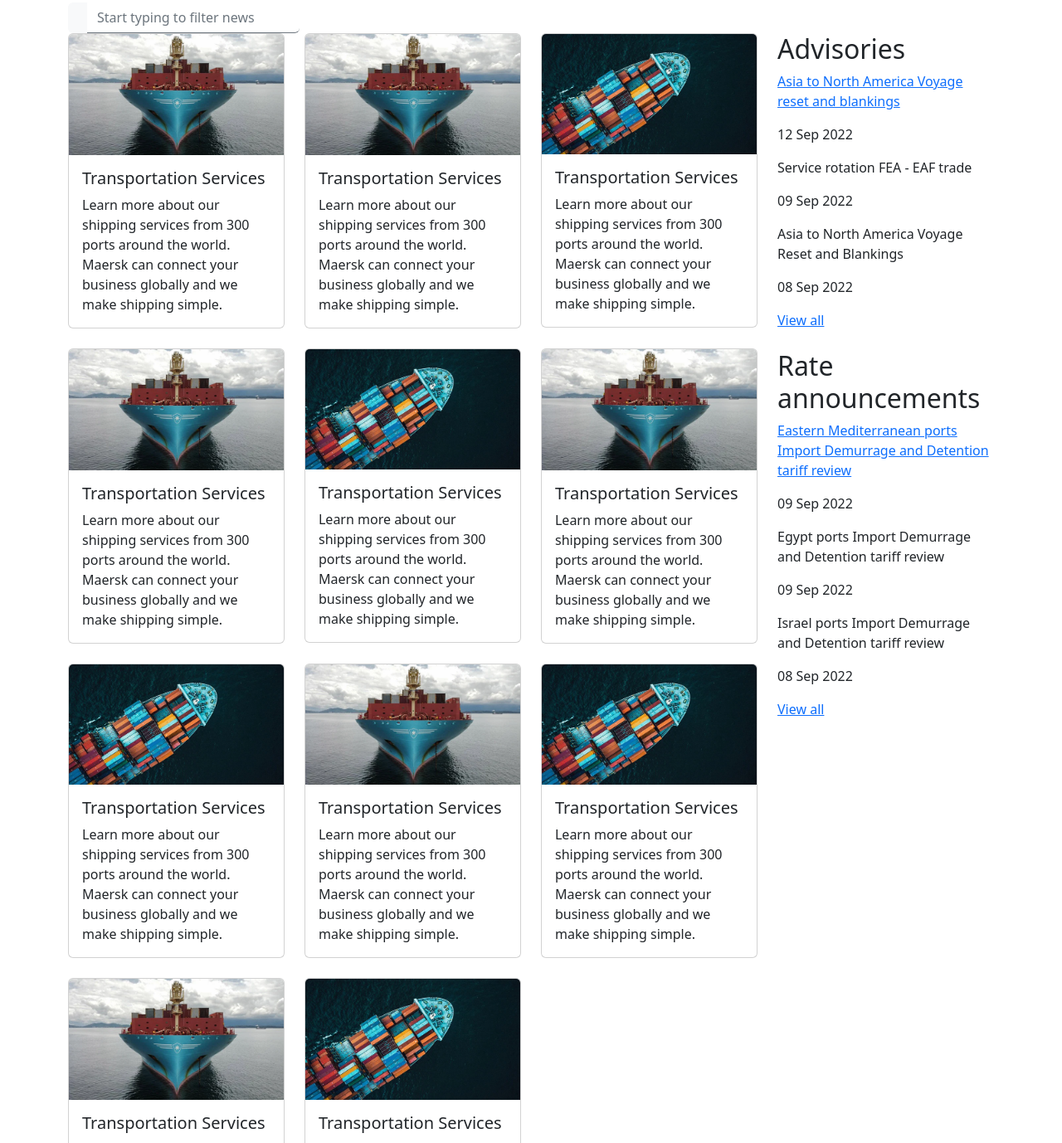
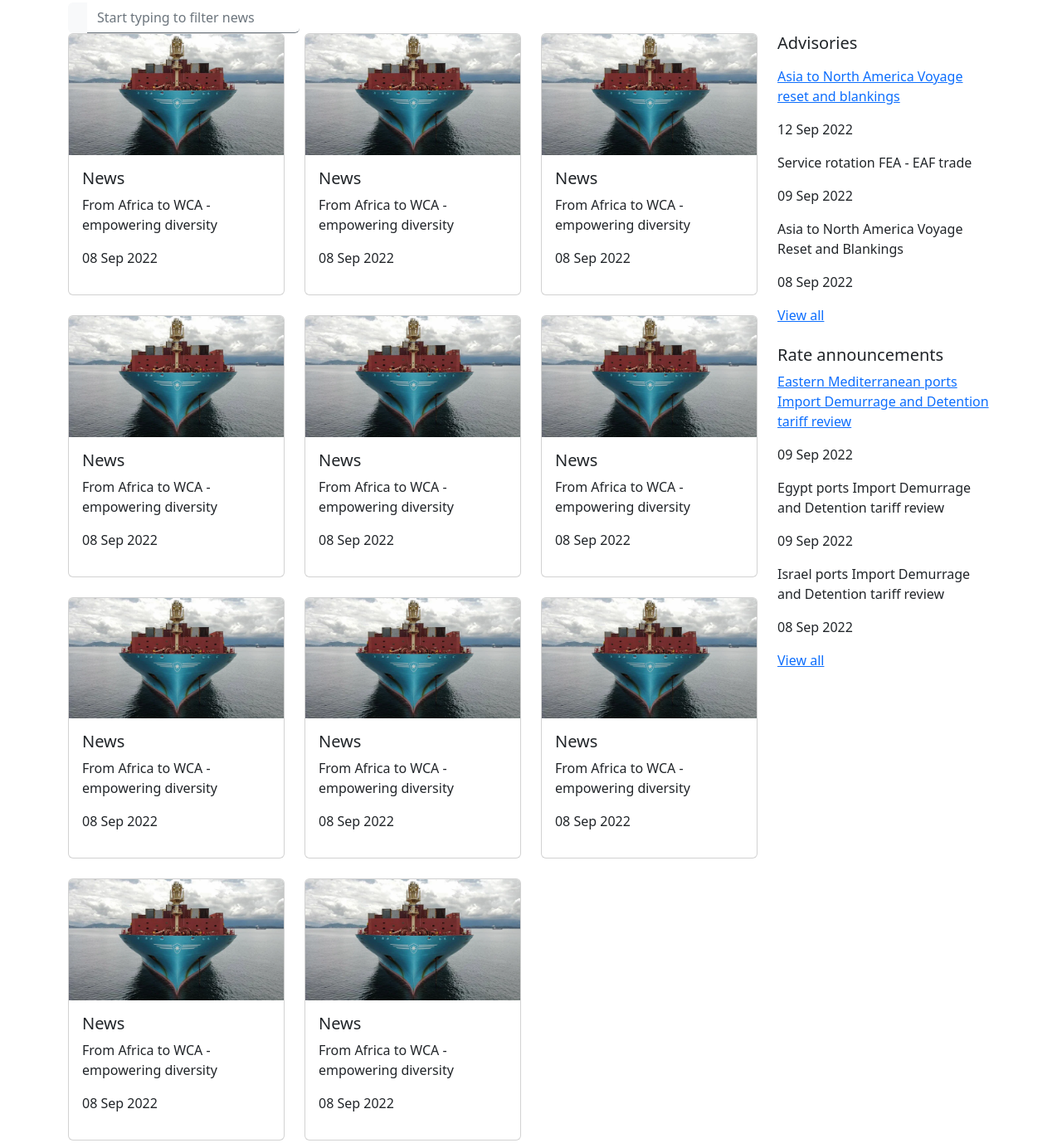
Before and after one commit to toluisjoel/maerskkk, a website: page news.html in a window 1280 px wide. Shown: the part 373-1751 px from the top of the page at 83% size. Drawn offline with nearby package versions, Linux system fonts and the light colour scheme.

Commit message:
Code refactorinf

```diff
--- a/news.html
+++ b/news.html
@@ -74,7 +74,7 @@
     <section class="my-4">
         <div class="container">
             <div class="row">
-                <div class="col-9">
+                <div class="col-lg-9 col-sm-12">
                     <div class="card border-0">
                         <div class="row align-items-center">
                             <div class="col-4">
@@ -95,8 +95,8 @@
                     </div>
                 </div>
 
-                <div class="col-3">
-                    <h3>Subscribe for newsletters</h3>
+                <div class="col-lg-3 col-sm-12">
+                    <h3 class="fs-5">Subscribe for newsletters</h3>
                     <p>Click below and fill in our newsletter subscription form to receive product
                         and service updates, news and industry insights.
                     </p>
@@ -122,17 +122,15 @@
             </div>
 
             <div class="row">
-                <div class="col-9">
-                    <div class="row row-cols-lg-3 g-4">
+                <div class="col-lg-9 col-sm-12">
+                    <div class="row row-cols-1 row-cols-lg-3 row-cols-md-3 row-cols-sm-1 g-4">
                         <div class="col">
                             <div class="card">
                                 <img src="./assets/images/shiplar.jpeg" alt="" class="card-img-top">
                                 <div class="card-body">
-                                    <h5 class="card-title heading">Transportation Services</h5>
-                                    <p class="card-text">
-                                        Learn more about our shipping services from 300 ports around the world.
-                                        Maersk can connect your business globally and we make shipping simple.
-                                    </p>
+                                    <h5 class="card-title">News</h5>
+                                    <p class="card-text">From Africa to WCA - empowering diversity</p>
+                                    <p>08 Sep 2022</p>
                                 </div>
                             </div>
                         </div>
@@ -140,23 +138,9 @@
                             <div class="card">
                                 <img src="./assets/images/shiplar.jpeg" alt="" class="card-img-top">
                                 <div class="card-body">
-                                    <h5 class="card-title heading">Transportation Services</h5>
-                                    <p class="card-text">
-                                        Learn more about our shipping services from 300 ports around the world.
-                                        Maersk can connect your business globally and we make shipping simple.
-                                    </p>
-                                </div>
-                            </div>
-                        </div>
-                        <div class="col">
-                            <div class="card">
-                                <img src="./assets/images/banner-v1_1024x575.jpeg" alt="" class="card-img-top">
-                                <div class="card-body">
-                                    <h5 class="card-title">Transportation Services</h5>
-                                    <p class="card-text">
-                                        Learn more about our shipping services from 300 ports around the world.
-                                        Maersk can connect your business globally and we make shipping simple.
-                                    </p>
+                                    <h5 class="card-title">News</h5>
+                                    <p class="card-text">From Africa to WCA - empowering diversity</p>
+                                    <p>08 Sep 2022</p>
                                 </div>
                             </div>
                         </div>
@@ -164,23 +148,9 @@
                             <div class="card">
                                 <img src="./assets/images/shiplar.jpeg" alt="" class="card-img-top">
                                 <div class="card-body">
-                                    <h5 class="card-title heading">Transportation Services</h5>
-                                    <p class="card-text">
-                                        Learn more about our shipping services from 300 ports around the world.
-                                        Maersk can connect your business globally and we make shipping simple.
-                                    </p>
-                                </div>
-                            </div>
-                        </div>
-                        <div class="col">
-                            <div class="card">
-                                <img src="./assets/images/banner-v1_1024x575.jpeg" alt="" class="card-img-top">
-                                <div class="card-body">
-                                    <h5 class="card-title">Transportation Services</h5>
-                                    <p class="card-text">
-                                        Learn more about our shipping services from 300 ports around the world.
-                                        Maersk can connect your business globally and we make shipping simple.
-                                    </p>
+                                    <h5 class="card-title">News</h5>
+                                    <p class="card-text">From Africa to WCA - empowering diversity</p>
+                                    <p>08 Sep 2022</p>
                                 </div>
                             </div>
                         </div>
@@ -188,23 +158,9 @@
                             <div class="card">
                                 <img src="./assets/images/shiplar.jpeg" alt="" class="card-img-top">
                                 <div class="card-body">
-                                    <h5 class="card-title heading">Transportation Services</h5>
-                                    <p class="card-text">
-                                        Learn more about our shipping services from 300 ports around the world.
-                                        Maersk can connect your business globally and we make shipping simple.
-                                    </p>
-                                </div>
-                            </div>
-                        </div>
-                        <div class="col">
-                            <div class="card">
-                                <img src="./assets/images/banner-v1_1024x575.jpeg" alt="" class="card-img-top">
-                                <div class="card-body">
-                                    <h5 class="card-title">Transportation Services</h5>
-                                    <p class="card-text">
-                                        Learn more about our shipping services from 300 ports around the world.
-                                        Maersk can connect your business globally and we make shipping simple.
-                                    </p>
+                                    <h5 class="card-title">News</h5>
+                                    <p class="card-text">From Africa to WCA - empowering diversity</p>
+                                    <p>08 Sep 2022</p>
                                 </div>
                             </div>
                         </div>
@@ -212,23 +168,9 @@
                             <div class="card">
                                 <img src="./assets/images/shiplar.jpeg" alt="" class="card-img-top">
                                 <div class="card-body">
-                                    <h5 class="card-title heading">Transportation Services</h5>
-                                    <p class="card-text">
-                                        Learn more about our shipping services from 300 ports around the world.
-                                        Maersk can connect your business globally and we make shipping simple.
-                                    </p>
-                                </div>
-                            </div>
-                        </div>
-                        <div class="col">
-                            <div class="card">
-                                <img src="./assets/images/banner-v1_1024x575.jpeg" alt="" class="card-img-top">
-                                <div class="card-body">
-                                    <h5 class="card-title">Transportation Services</h5>
-                                    <p class="card-text">
-                                        Learn more about our shipping services from 300 ports around the world.
-                                        Maersk can connect your business globally and we make shipping simple.
-                                    </p>
+                                    <h5 class="card-title">News</h5>
+                                    <p class="card-text">From Africa to WCA - empowering diversity</p>
+                                    <p>08 Sep 2022</p>
                                 </div>
                             </div>
                         </div>
@@ -236,32 +178,68 @@
                             <div class="card">
                                 <img src="./assets/images/shiplar.jpeg" alt="" class="card-img-top">
                                 <div class="card-body">
-                                    <h5 class="card-title heading">Transportation Services</h5>
-                                    <p class="card-text">
-                                        Learn more about our shipping services from 300 ports around the world.
-                                        Maersk can connect your business globally and we make shipping simple.
-                                    </p>
+                                    <h5 class="card-title">News</h5>
+                                    <p class="card-text">From Africa to WCA - empowering diversity</p>
+                                    <p>08 Sep 2022</p>
                                 </div>
                             </div>
                         </div>
                         <div class="col">
                             <div class="card">
-                                <img src="./assets/images/banner-v1_1024x575.jpeg" alt="" class="card-img-top">
+                                <img src="./assets/images/shiplar.jpeg" alt="" class="card-img-top">
                                 <div class="card-body">
-                                    <h5 class="card-title">Transportation Services</h5>
-                                    <p class="card-text">
-                                        Learn more about our shipping services from 300 ports around the world.
-                                        Maersk can connect your business globally and we make shipping simple.
-                                    </p>
+                                    <h5 class="card-title">News</h5>
+                                    <p class="card-text">From Africa to WCA - empowering diversity</p>
+                                    <p>08 Sep 2022</p>
+                                </div>
+                            </div>
+                        </div>
+                        <div class="col">
+                            <div class="card">
+                                <img src="./assets/images/shiplar.jpeg" alt="" class="card-img-top">
+                                <div class="card-body">
+                                    <h5 class="card-title">News</h5>
+                                    <p class="card-text">From Africa to WCA - empowering diversity</p>
+                                    <p>08 Sep 2022</p>
+                                </div>
+                            </div>
+                        </div>
+                        <div class="col">
+                            <div class="card">
+                                <img src="./assets/images/shiplar.jpeg" alt="" class="card-img-top">
+                                <div class="card-body">
+                                    <h5 class="card-title">News</h5>
+                                    <p class="card-text">From Africa to WCA - empowering diversity</p>
+                                    <p>08 Sep 2022</p>
+                                </div>
+                            </div>
+                        </div>
+                        <div class="col">
+                            <div class="card">
+                                <img src="./assets/images/shiplar.jpeg" alt="" class="card-img-top">
+                                <div class="card-body">
+                                    <h5 class="card-title">News</h5>
+                                    <p class="card-text">From Africa to WCA - empowering diversity</p>
+                                    <p>08 Sep 2022</p>
+                                </div>
+                            </div>
+                        </div>
+                        <div class="col">
+                            <div class="card">
+                                <img src="./assets/images/shiplar.jpeg" alt="" class="card-img-top">
+                                <div class="card-body">
+                                    <h5 class="card-title">News</h5>
+                                    <p class="card-text">From Africa to WCA - empowering diversity</p>
+                                    <p>08 Sep 2022</p>
                                 </div>
                             </div>
                         </div>
                     </div>
                 </div>
 
-                <div class="col-3">
+                <div class="col-lg-3 col-sm-12">
                     <div>
-                        <h2>Advisories</h2>
+                        <h2 class="mb-3 fs-5">Advisories</h2>
                         <p><a href="">Asia to North America Voyage reset and blankings</a></p>
                         <p>12 Sep 2022</p>
                         <p>Service rotation FEA - EAF trade</p>
@@ -272,7 +250,7 @@
                     </div>
 
                     <div class="mt-4">
-                        <h2>Rate announcements</h2>
+                        <h2 class="fs-5">Rate announcements</h2>
                         <p><a href="">Eastern Mediterranean ports Import Demurrage and Detention tariff review</a></p>
                         <p>09 Sep 2022</p>
                         <p>Egypt ports Import Demurrage and Detention tariff review</p>
--- a/script.js
+++ b/script.js
@@ -2,7 +2,6 @@
 When the user scrolls up, show the navbar */
 
 var prevScrollpos = window.pageYOffset;
-hero = document.getElementById("hero");
 
 window.onscroll = function () {
   var currentScrollPos = window.pageYOffset;
```
Also changed, not shown: ghj.js (deleted).
